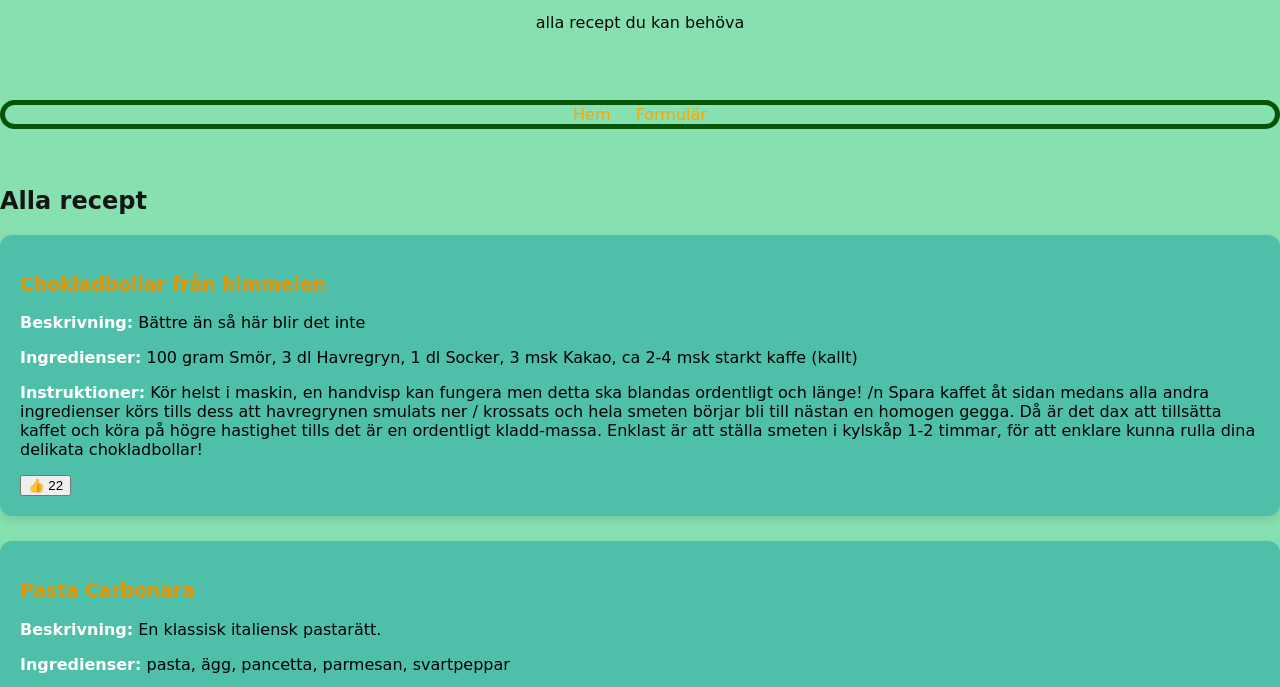
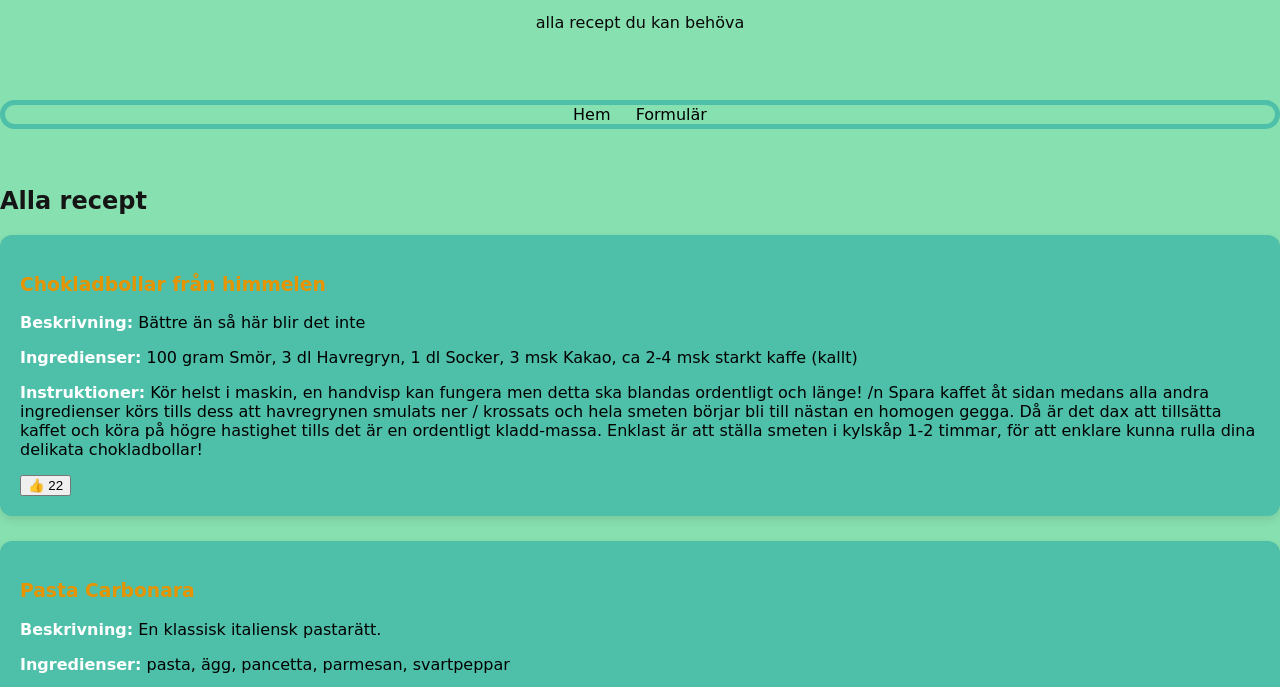
Before and after one commit to Calcifer-Demon/AshleyJackOliver, a plain HTML site: page Projektny/pages/index.html in a window 1280 px wide. Shown: the part 91-778 px from the top of the page. Drawn offline with Linux system fonts and the light colour scheme.

Commit message:
nav färg
ändra färg på nav

```diff
--- a/Projektny/styles/style.css
+++ b/Projektny/styles/style.css
@@ -26,14 +26,14 @@ header p {
 
 nav {
     text-align: center;
-    border: 10px solid rgb(6, 85, 6);
+    border: 10px solid #4ebfa8;
     border-radius: 25px;
     border-width: 5px;
 }
 
 nav a {
     text-decoration: none;
-    color: orange;
+    color: black;
     padding: 10px;
 }
 .recipe-card {
```
